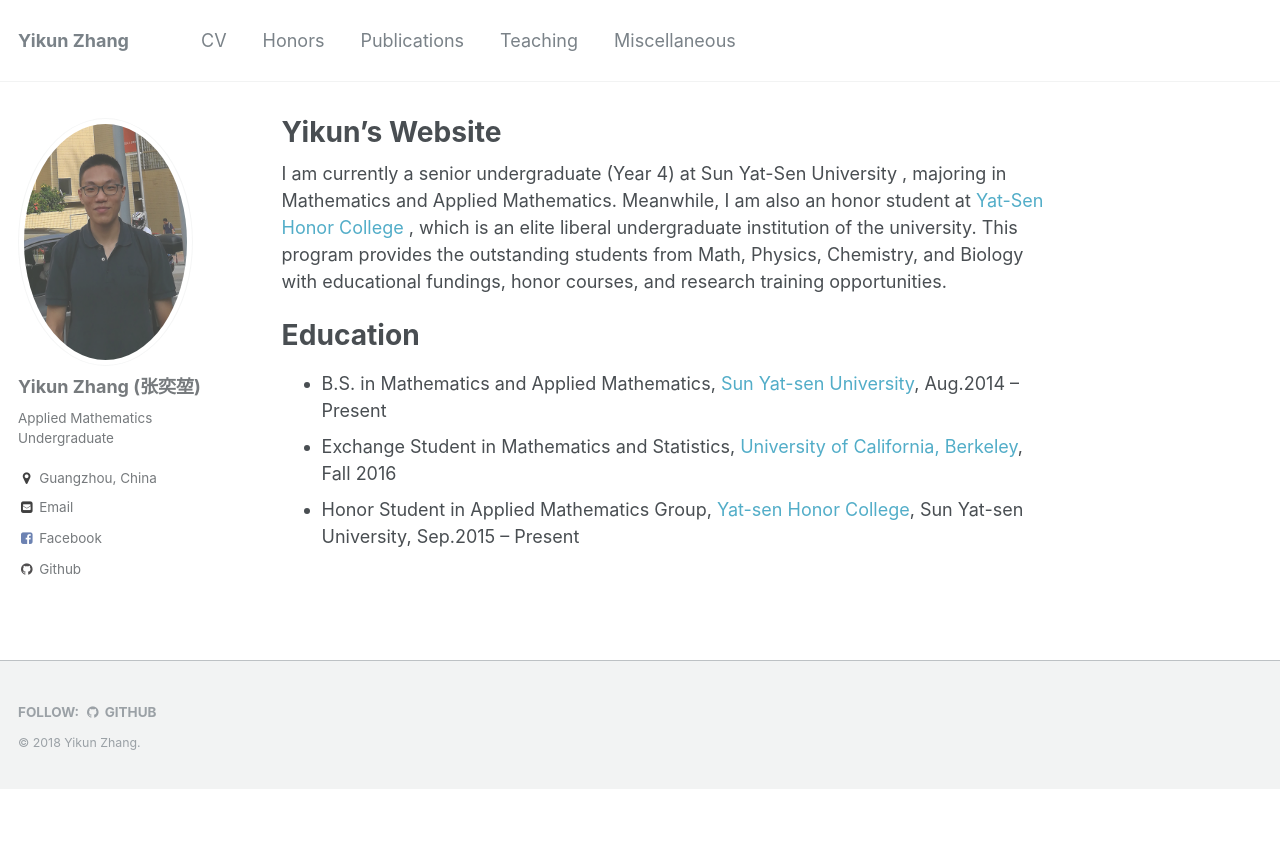
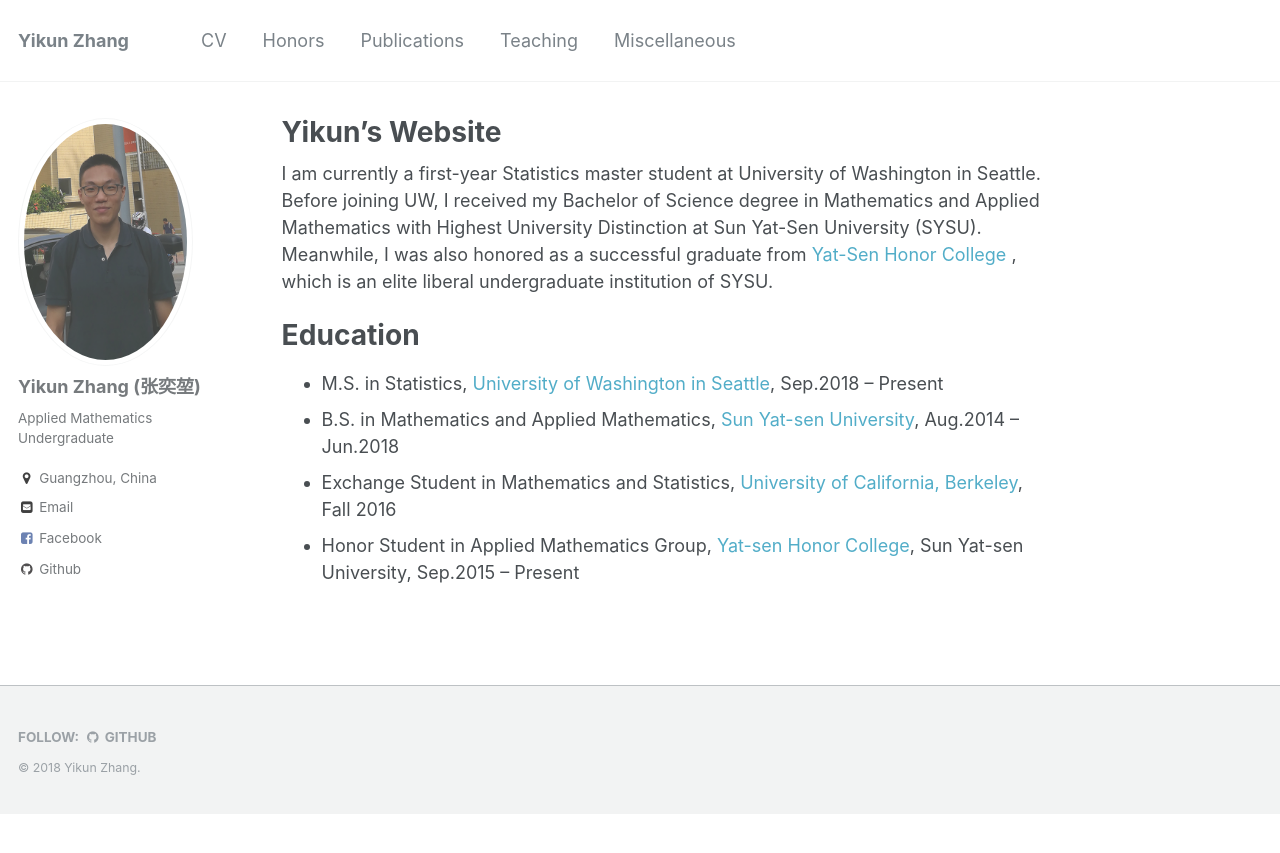
Before and after one commit to zhangyk8/zhangyk8.github.io, a Jekyll site: the page built from _pages/about.md, in a window 1280 px wide. Shown: the top 853 px of the page. Built offline with Jekyll 4.4.1, drawn with Linux system fonts in a browser that asks for light colours.

Commit message:
Update about.md

```diff
--- a/_pages/about.md
+++ b/_pages/about.md
@@ -9,10 +9,11 @@
 ---
 
 
-I am currently a senior undergraduate (Year 4) at  Sun Yat-Sen University , majoring in Mathematics and Applied Mathematics. Meanwhile, I am also an honor student at [Yat-Sen Honor College](http://yss.sysu.edu.cn/EnVersion/Index.aspx) , which is an elite liberal undergraduate institution of the university. This program provides the outstanding students from Math, Physics, Chemistry, and Biology with educational fundings, honor courses, and research training opportunities.
+I am currently a first-year Statistics master student at University of Washington in Seattle. Before joining UW, I received my Bachelor of Science degree in Mathematics and Applied Mathematics with Highest University Distinction at Sun Yat-Sen University (SYSU). Meanwhile, I was also honored as a successful graduate from [Yat-Sen Honor College](http://yss.sysu.edu.cn/EnVersion/Index.aspx) , which is an elite liberal undergraduate institution of SYSU.
 
 Education
 ======
-* B.S. in Mathematics and Applied Mathematics, [Sun Yat-sen University](http://www.sysu.edu.cn/2012/en/index.htm), Aug.2014 -- Present
+* M.S. in Statistics, [University of Washington in Seattle](http://www.washington.edu/), Sep.2018 -- Present
+* B.S. in Mathematics and Applied Mathematics, [Sun Yat-sen University](http://www.sysu.edu.cn/2012/en/index.htm), Aug.2014 -- Jun.2018
 * Exchange Student in Mathematics and Statistics, [University of California, Berkeley](http://www.berkeley.edu/), Fall 2016
 * Honor Student in Applied Mathematics Group, [Yat-sen Honor College](http://yss.sysu.edu.cn/EnVersion/Index.aspx), Sun Yat-sen University, Sep.2015 -- Present
```
